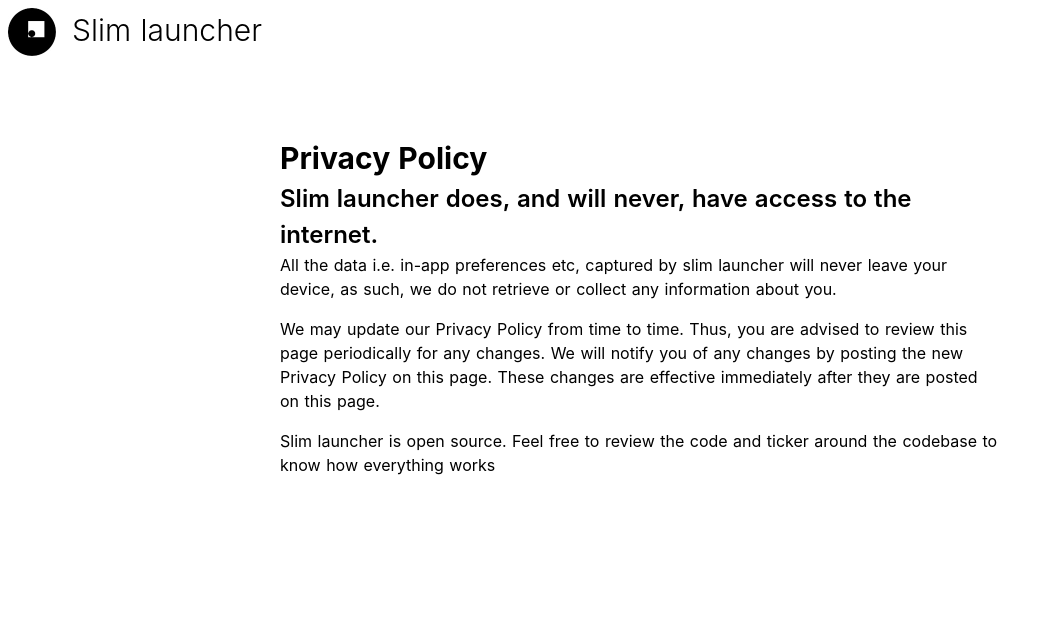
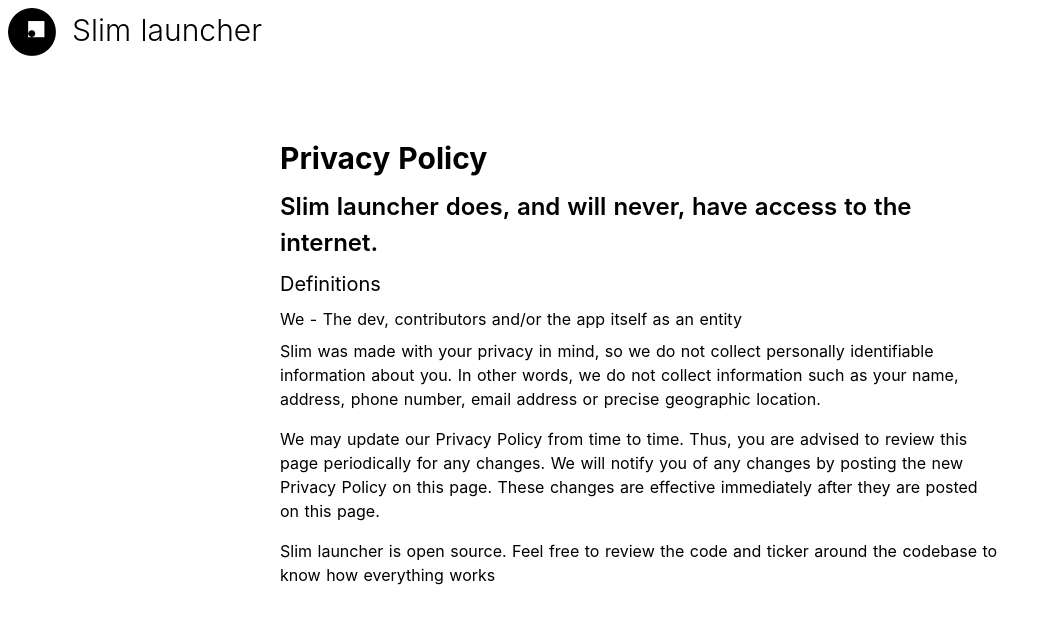
Before and after one commit to sduduzog/slim-launcher-website, a Nuxt app: page /privacy in a window 1280 px wide. Shown: the top 624 px of the page, without its empty margins (0-1052 px from the left). Built offline with nearby package versions, Linux system fonts and the light colour scheme.

Commit message:
added some tweaks

```diff
--- a/pages/privacy.vue
+++ b/pages/privacy.vue
@@ -1,16 +1,19 @@
 <template>
   <div>
     <app-header></app-header>
-    <div class="max-w-screen-md m-auto p-6 mt-12">
+    <div class="max-w-screen-md m-auto p-6 mt-12 space-y-2">
       <h1 class="text-3xl font-bold">Privacy Policy</h1>
       <h2 class="text-2xl font-semibold">
         Slim launcher does, and will never, have access to the internet.
       </h2>
+      <h3 class="text-xl">Definitions</h3>
+      <p>We - The dev, contributors and/or the app itself as an entity</p>
       <ul class="space-y-4">
         <li>
-          All the data i.e. in-app preferences etc, captured by slim launcher
-          will never leave your device, as such, we do not retrieve or collect
-          any information about you.
+          Slim was made with your privacy in mind, so we do not collect
+          personally identifiable information about you. In other words, we do
+          not collect information such as your name, address, phone number,
+          email address or precise geographic location.
         </li>
         <li>
           We may update our Privacy Policy from time to time. Thus, you are
```
Also changed, not shown: 1 other file (tests, documents, lock files or other folders).
